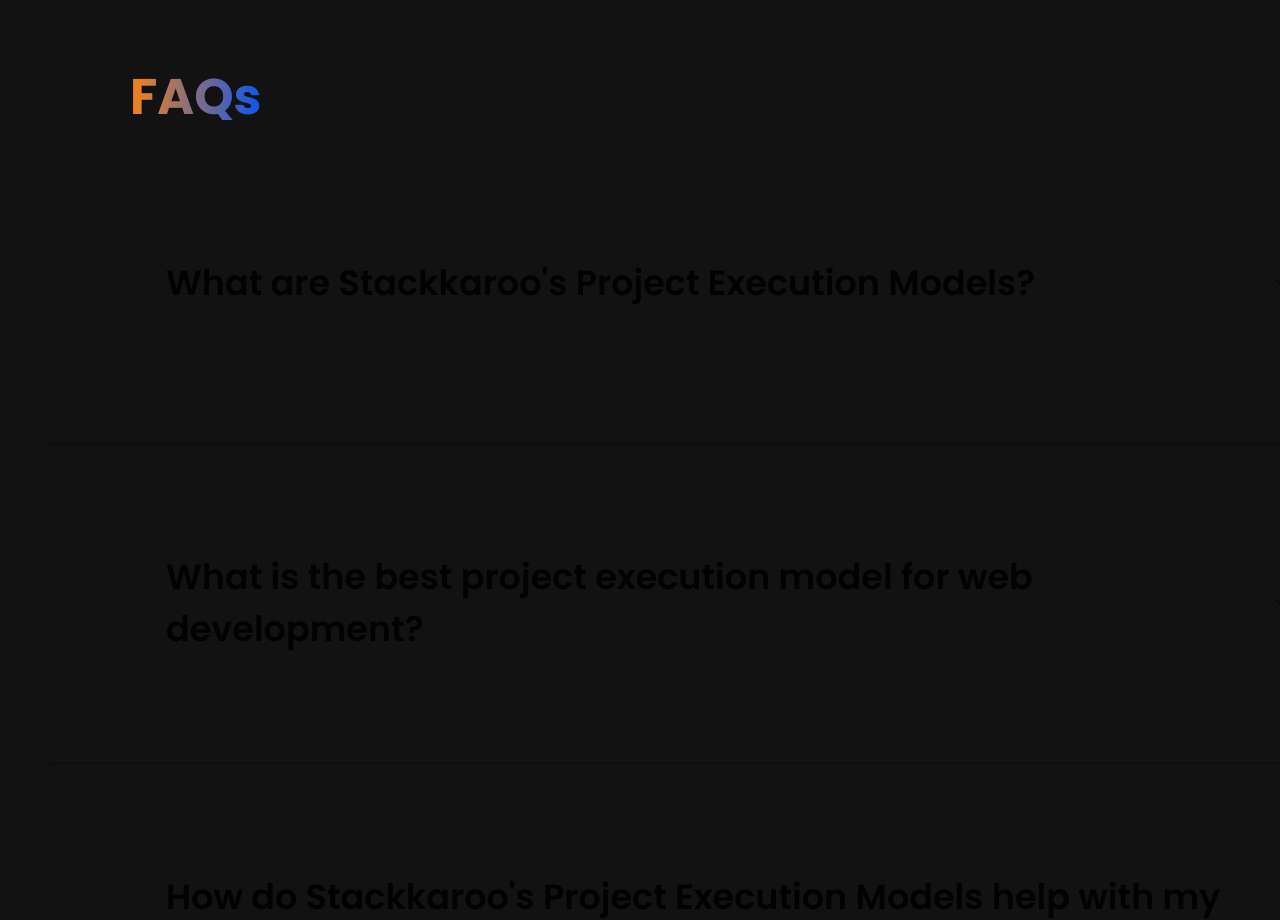
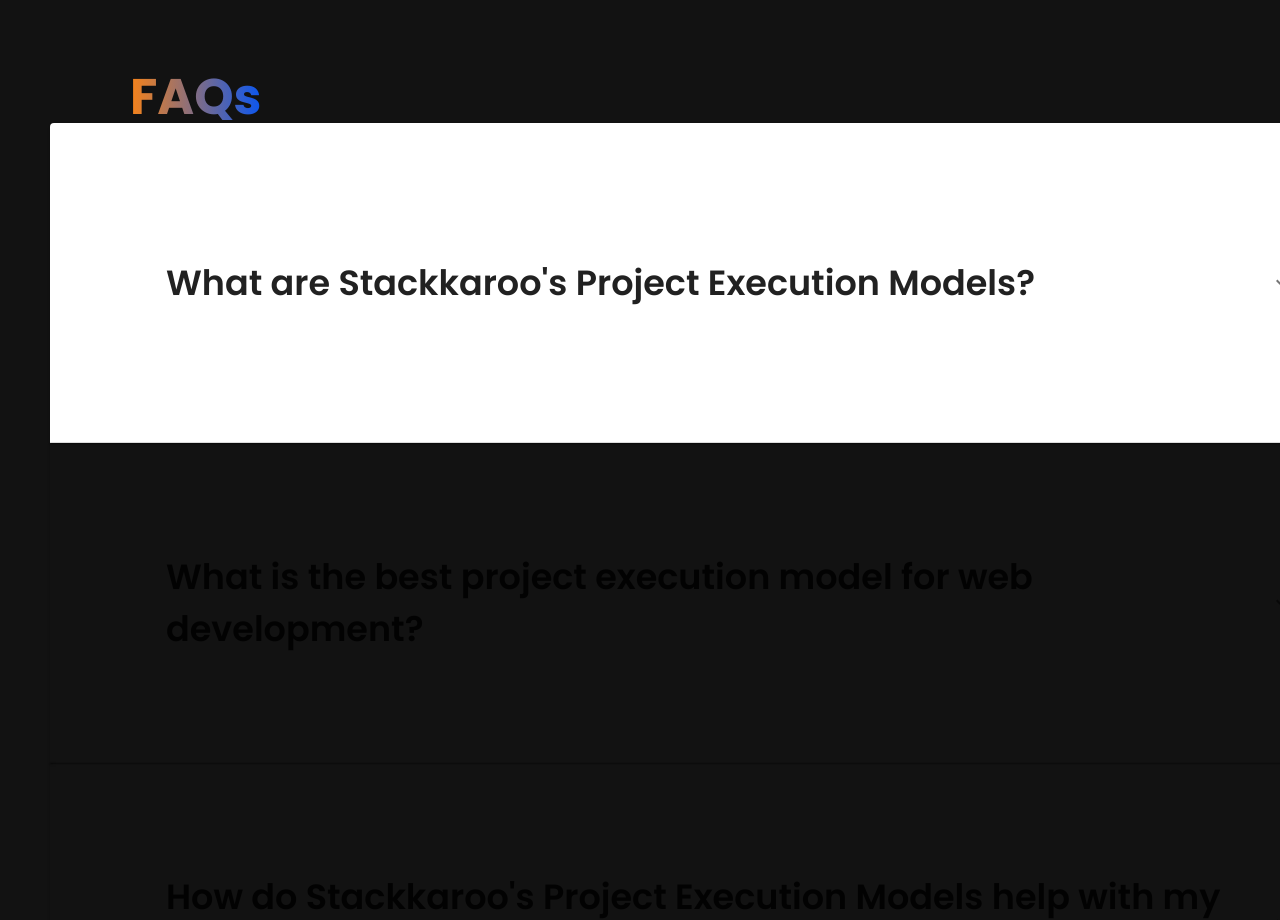
Before and after one commit to Akay82/assignment, a Next.js app: page / in a window 1280 px wide. Shown: the part 6540-7460 px from the top of the page. Built offline with nearby package versions, Linux system fonts and the light colour scheme.

Commit message:
Update Faq.js

```diff
--- a/components/Faq.js
+++ b/components/Faq.js
@@ -20,7 +20,7 @@
     </div>
       <div className='faq'>
 
-      <Accordion style={{backgroundColor:"transparent", padding:"100px"}}>
+      <Accordion style={{ padding:"100px"}}>
         <AccordionSummary
           expandIcon={<ExpandMoreIcon  className='faq-icon'/>}
           aria-controls="panel1-content"
```
